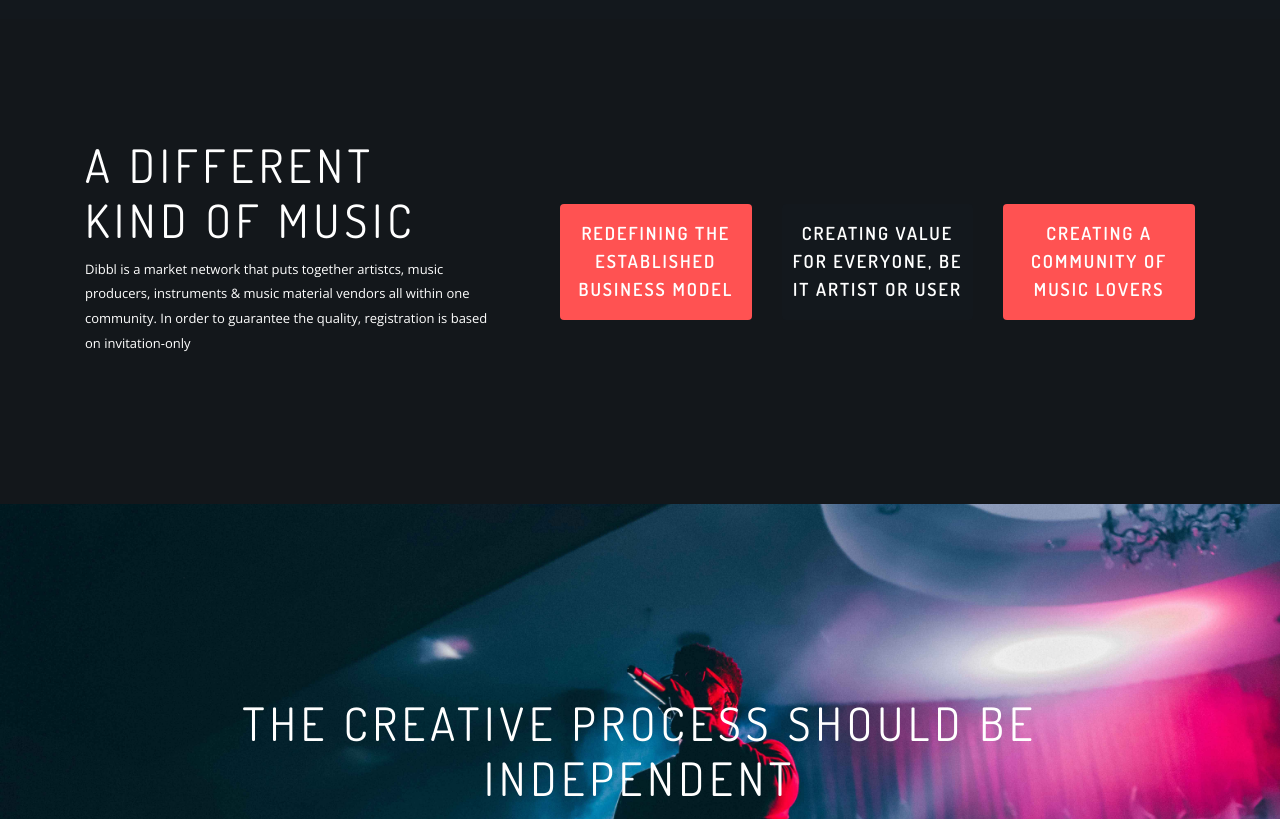
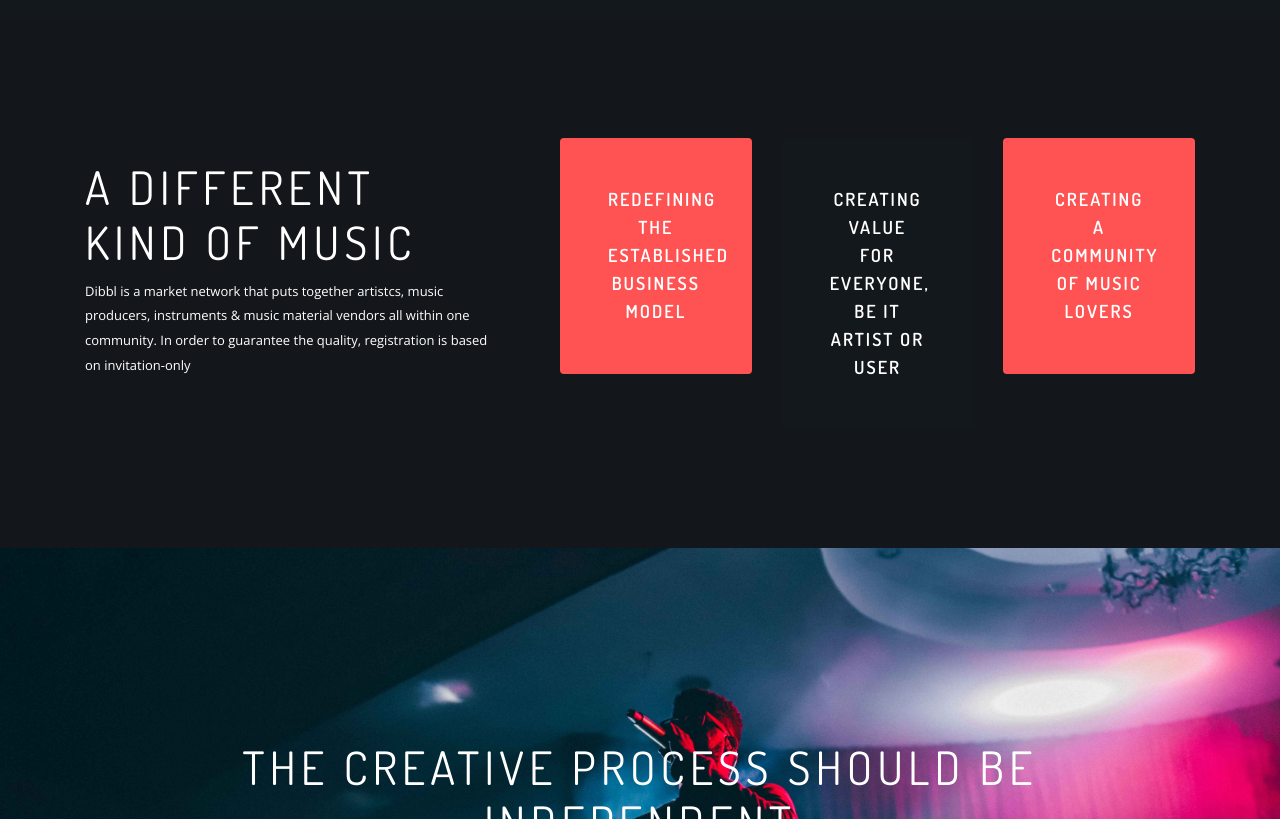
Before and after one commit to encights/DIBBL, a plain HTML site: page index.html in a window 1280 px wide. Shown: the part 1440-2259 px from the top of the page. Drawn offline with nearby package versions, Linux system fonts and the light colour scheme.

Commit message:
Update index.html
bkb

```diff
--- a/index.html
+++ b/index.html
@@ -68,7 +68,7 @@
                               <!--Inner hero-->
                               <div class="inner-hero">
                                  <h1><img style=" display: block;margin-left: auto; margin-right: auto;
-                                    width: 40%;" src="img/Vc.png" width="200px" alt=""></h1>
+                                    width: 40%;" src="img/Vc.png" width="150px" alt=""></h1>
                               </div>
                            </div>
                            <!--End row-->
@@ -172,17 +172,17 @@
                         <div class="col-lg-7">
                            <div class="row ">
                               <div class="col-md-4 ">
-                                 <div class="block-content front-p pt-3 pb-3 text-center rounded bg-red mb-4 mb-lg-0">
+                                 <div class="block-content front-p p-5 text-center rounded bg-red mb-4 mb-lg-0">
                                     <h3 class="uppercase mb-0 font-weight-600">Redefining the Established Business Model </h3>
                                  </div>
                               </div>
                               <div class="col-md-4">
-                                 <div class="block-content pt-3 pb-3 text-center rounded bg-dark-blue front-p mb-4 mb-lg-0">
+                                 <div class="block-content p-5 text-center rounded bg-dark-blue front-p mb-4 mb-lg-0">
                                     <h3 class="uppercase mb-0 font-weight-600">Creating Value for Everyone, Be it Artist or User</h3>
                                  </div>
                               </div>
                               <div class="col-md-4">
-                                    <div class="block-content front-p pt-3 pb-3 text-center rounded bg-red mb-4 mb-lg-0">
+                                    <div class="block-content front-p p-5 text-center rounded bg-red mb-4 mb-lg-0">
                                           <h3 class="uppercase mb-0 font-weight-600">Creating a Community of Music Lovers</h3>
                                        </div>
                               </div>
```
